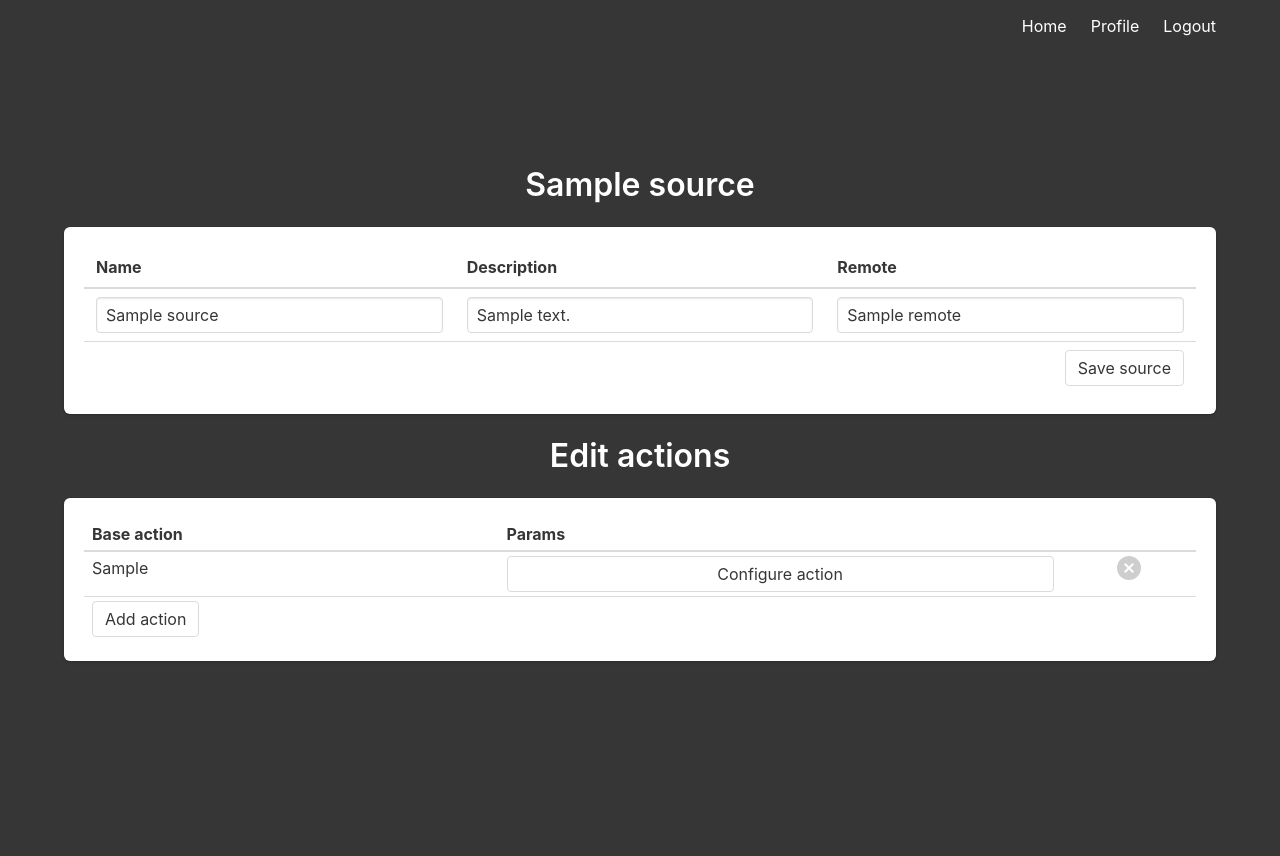
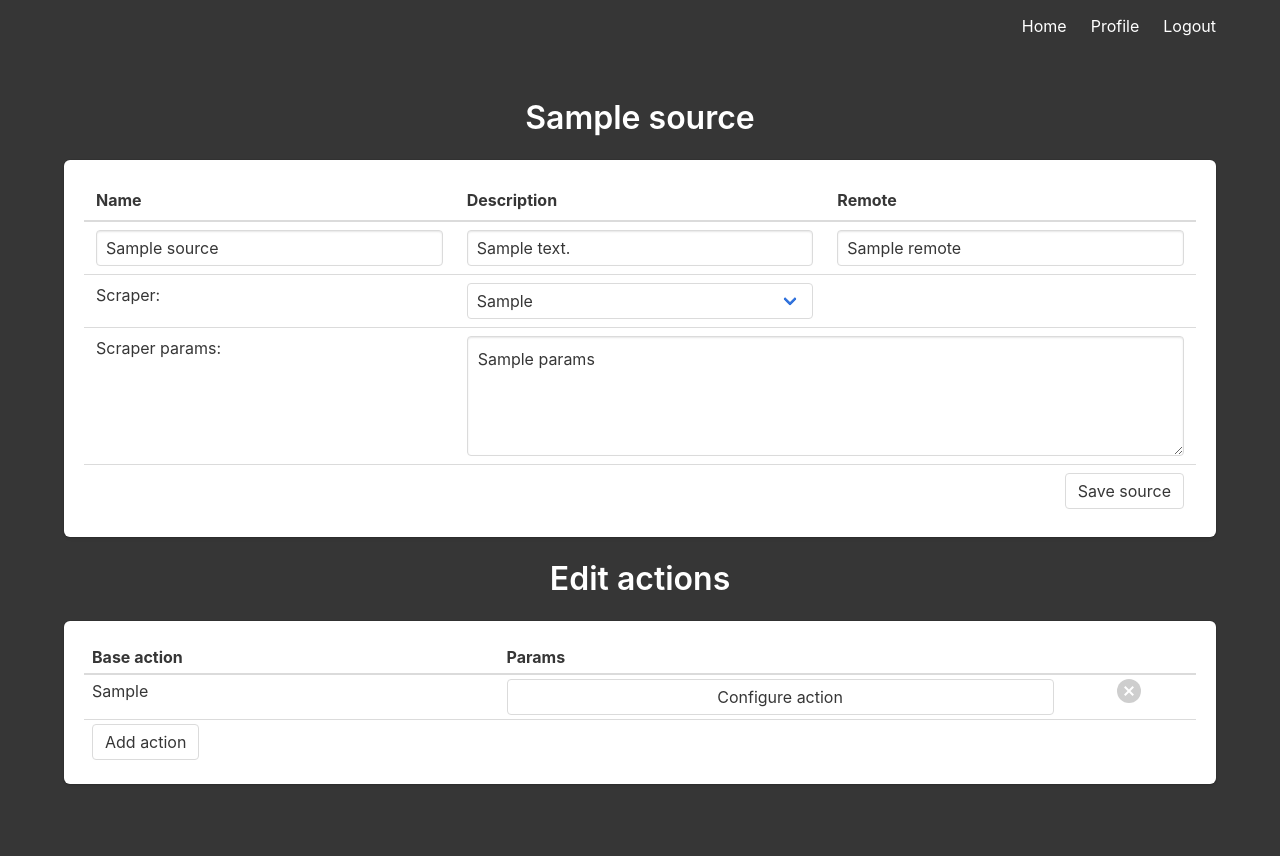
Before and after one commit to ystepanoff/updaemon, a Flask app: template web/templates/source.html in a window 1280 px wide. Before the commit the page ends 661 px from the top, so only its background shows below. Run offline with Flask 2, Linux system fonts and the light colour scheme; the visitor is signed in with stand-in values (Sample User, id 1); the template is opened without the code that fills it: most values are stand-ins (such as "Sample title", 1, 10 or a date in 2020); data that the repository does not hold is empty; parts of the project's set-up code (start-up, migrations or seed data) failed here and were passed over.

Commit message:
DEV-3: edit source scraper params

```diff
--- a/web/main.py
+++ b/web/main.py
@@ -2,7 +2,7 @@ import json
 from flask import Blueprint, render_template, request, flash
 from flask_login import login_required, current_user
 
-from .models import Source, Action, SourceAction
+from .models import Source, Scraper, Action, SourceAction
 
 
 main = Blueprint('main', __name__)
@@ -34,6 +34,7 @@ def source_get() -> str:
             'source.html',
             source_id=source_id,
             source=source,
+            base_scrapers=Scraper.list_base_scrapers(),
             actions=Source.list_actions(source_id, user_id),
             base_actions=Action.list_base_actions(),
         )
@@ -60,12 +61,16 @@ def source_post() -> str:
                 source.name = request.form.get('name')
                 source.description = str(request.form.get('description'))
                 source.remote = str(request.form.get('remote'))
+                source.scraper_id = int(request.form.get('scraper_id'))
+                source.params = json.loads(request.form.get('params', '{}'))
                 source.update(source_id)
     else:
         name = request.form.get('name')
         description = request.form.get('description')
         remote = request.form.get('remote')
-        source = Source(current_user.get_id(), name, description, remote)
+        scraper_id = request.form.get('scraper_id')
+        params = json.loads(request.form.get('params'))
+        source = Source(current_user.get_id(), name, description, remote, scraper_id, params)
         source.save()
     return ''
 
--- a/web/models.py
+++ b/web/models.py
@@ -63,18 +63,28 @@ class User(UserMixin):
 
 
 class Source:
-    def __init__(self, user_id: int, name: str = None, description: str = None, remote: str = None) -> None:
+    def __init__(
+            self,
+            user_id: int,
+            name: str = None,
+            description: str = None,
+            remote: str = None,
+            scraper_id: int = None,
+            params: str = None,
+    ) -> None:
         self.user_id = user_id
         self.name = name
         self.description = description
         self.remote = remote
+        self.scraper_id = scraper_id
+        self.params = params
 
     @classmethod
     def from_id(cls, source_id: int, user_id: int) -> Optional[Source]:
         with db.get_db().cursor() as cur:
             cur.execute("""
                 SELECT
-                    user_id, name, description, remote
+                    user_id, name, description, remote, scraper_id, COALESCE(params, '{}')
                 FROM source
                 WHERE id = %(id)s AND user_id = %(user_id)s
             """, {
@@ -118,7 +128,9 @@ class Source:
                     user_id = %(user_id)s,
                     name = %(name)s,
                     description = %(description)s,
-                    remote = %(remote)s
+                    remote = %(remote)s,
+                    scraper_id = %(scraper_id)s,
+                    params = %(params)s
                 WHERE id = %(source_id)s
             """, {
                 'source_id': source_id,
@@ -126,6 +138,8 @@ class Source:
                 'name': self.name,
                 'description': self.description,
                 'remote': self.remote,
+                'scraper_id': self.scraper_id,
+                'params': json.dumps(self.params),
             })
 
     def delete(self, source_id: int) -> None:
@@ -137,14 +151,16 @@ class Source:
         with db.get_db().cursor() as cur:
             cur.execute("""
                 INSERT INTO source
-                    (user_id, name, description, remote)
+                    (user_id, name, description, remote, scraper_id, params)
                 VALUES
-                    (%(user_id)s, %(name)s, %(description)s, %(remote)s)
+                    (%(user_id)s, %(name)s, %(description)s, %(remote)s, %(scraper_id)s, %(params)s)
             """, {
                 'user_id': self.user_id,
                 'name': self.name,
                 'description': self.description,
                 'remote': self.remote,
+                'scraper_id': self.scraper_id,
+                'params': json.dumps(self.params),
             })
             db.get_db().commit()
 
@@ -219,3 +235,21 @@ class SourceAction:
     def delete(self, source_action_id: int) -> None:
         with db.get_db().cursor() as cur:
             cur.execute("DELETE FROM source_action WHERE id = %s", source_action_id)
+
+
+class Scraper:
+    def __init__(self, base_class: str, params_config: str = None):
+        self.base_class = base_class
+        self.params_config = params_config
+
+    @classmethod
+    def list_base_scrapers(cls):
+        with db.get_db().cursor() as cur:
+            cur.execute("SELECT id, base_class, params_config FROM scraper")
+            return [
+                {
+                    'id': scraper_id,
+                    'base_class': base_class,
+                    'params_config': params_config,
+                } for scraper_id, base_class, params_config in cur.fetchall()
+            ]
--- a/web/static/web.js
+++ b/web/static/web.js
@@ -11,13 +11,18 @@ $(document).ready(function() {
         let saveSourceFailed = $('#saveSourceFailed');
         let saveSourceSuccess = $('#saveSourceSuccess');
         saveSourceButton.click(function () {
+            let params = $('#sourceParams').val().toString();
+            try {
+                $.parseJSON(params);
                 $.post(
                     "/source",
                     {
                         "source_id": $('#sourceId').val().toString(),
                         "name": $('#sourceName').val().toString(),
                         "description": $('#sourceDescription').val().toString(),
-                    "remote": $('#sourceRemote').val().toString()
+                        "remote": $('#sourceRemote').val().toString(),
+                        "scraper_id": $('#sourceScraperId').val().toString(),
+                        "params": params
                     },
                     function () {
                         saveSourceSuccess.removeClass('is-hidden');
@@ -26,7 +31,7 @@ $(document).ready(function() {
                         saveSourceSuccess.fadeOut(
                             5000,
                             function () {
-                            saveSourceSuccess.addClass('is-hidden').fadeTo(0,1.0);
+                                saveSourceSuccess.addClass('is-hidden').fadeTo(0, 1.0);
                             }
                         );
                         saveSourceFailed.addClass('is-hidden').fadeTo(0, 1.0);
@@ -42,6 +47,9 @@ $(document).ready(function() {
                         }
                     )
                 });
+            } catch (exception) {
+                alert(exception.toString());
+            }
         });
     }
 
--- a/web/templates/source.html
+++ b/web/templates/source.html
@@ -25,6 +25,31 @@
                 <td><input id="sourceName" class="input" type="text" name="name" value="{{ source.name }}" /></td>
                 <td><input id="sourceDescription" class="input" type="text" name="description" value="{{ source.description }}" /></td>
                 <td><input id="sourceRemote" class="input" type="text" name="remote" value="{{ source.remote }}" /></td>
+            </tr>
+
+            <tr>
+                <td>Scraper:</td>
+                <td>
+                    <div class="select is-fullwidth">
+                        <select id="sourceScraperId">
+                            {% for base_scraper in base_scrapers %}
+                            {% if base_scraper.id == source.scraper_id %}
+                            <option value="{{ base_scraper.id }}" selected>{{ base_scraper.base_class }}</option>
+                            {% else %}
+                            <option value="{{ base_scraper.id }}">{{ base_scraper.base_class }}</option>
+                            {% endif %}
+                            {% endfor %}
+                        </select>
+                    </div>
+                </td>
+                <td></td>
+            </tr>
+
+            <tr>
+                <td>Scraper params:</td>
+                <td colspan="2">
+                    <textarea id="sourceParams" class="textarea" name="params">{{ source.params }}</textarea>
+                </td>
             </tr>
 
             <tr>
```
Lines whose indentation alone changed are shown as unchanged.
